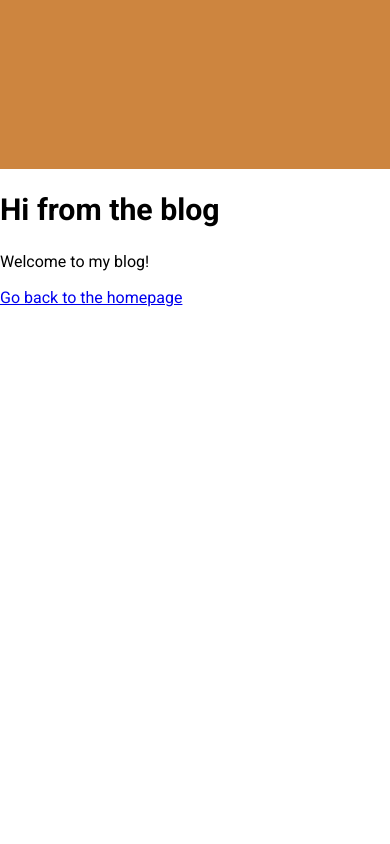
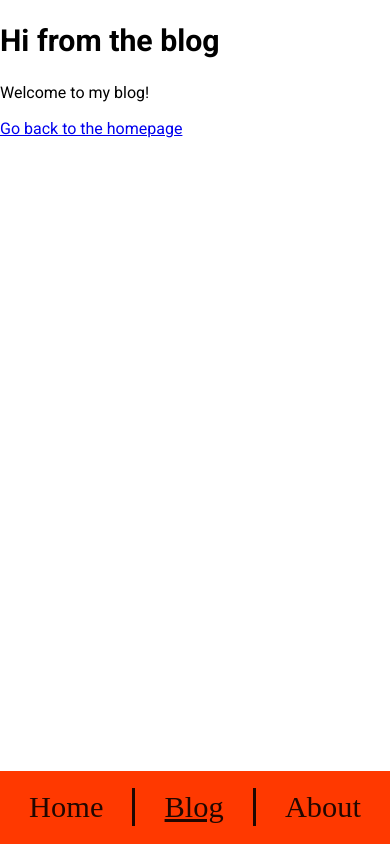
Before and after one commit to vilbergs/vilberg.tech, a Gatsby site: page /blog in a window 390 px wide. Built offline with nearby package versions, Linux system fonts and the light colour scheme; Gatsby itself is replaced by a stand-in of ours.

Commit message:
Break Out Menu and add fixed bottom mobile menu

```diff
--- a/src/components/header.js
+++ b/src/components/header.js
@@ -1,22 +1,64 @@
-import PropTypes from 'prop-types'
-import React from 'react'
+/** @jsx jsx */
+import { css, jsx } from '@emotion/core'
+import Menu from './Menu'
 
-const Header = ({ siteTitle }) => (
-  <header
-    style={{
-      gridArea: 'h',
-      height: '20vh',
-      backgroundColor: 'peru',
-    }}
-  ></header>
+const background = '#ff3900'
+const text = 'rgba(0,0,0,0.87)'
+
+const header = css`
+  grid-column: 1 / -1;
+`
+
+const navigation = css`
+  background-color: ${background};
+  overflow: hidden;
+  position: fixed;
+  bottom: 0;
+  width: 100%;
+  padding: 10px 0;
+
+  ul {
+    display: flex;
+    flex-wrap: wrap;
+    justify-content: space-between;
+    flex-direction: row;
+    list-style-type: none;
+    margin: 0;
+    padding: 0;
+
+    li {
+      font-family: Share Tech Mono;
+      color: rgb(0, 0, 0, 0.87);
+      flex-grow: 1;
+      font-size: 1.9em;
+      font-weight: 500;
+      text-align: center;
+      margin: 0.25em 0;
+      padding: 0 0.4em;
+      border-left: 3px solid ${text};
+
+      @media (min-width: 43.75em) {
+        font-size: 4em;
+        /* 2.5x body copy size = 40px */
+        border-left: 7px solid ${text};
+      }
+
+      &:first-of-type {
+        border-left: none;
+      }
+
+      a {
+        color: inherit;
+        text-decoration: none;
+      }
+    }
+  }
+`
+
+const Header = () => (
+  <header css={header}>
+    <Menu css={navigation} />
+  </header>
 )
 
-Header.propTypes = {
-  siteTitle: PropTypes.string,
-}
-
-Header.defaultProps = {
-  siteTitle: ``,
-}
-
 export default Header
--- a/src/components/layout.js
+++ b/src/components/layout.js
@@ -15,6 +15,10 @@ const Container = styled.div`
     'b b b b b b b b b b'
     'f f f f f f f f f f';
 
+  @media (prefers-color-scheme: dark) {
+    background-color: #292929;
+    color: rgba(255, 255, 255, 0.97);
+  }
   body {
     font-size: 100%;
   }
--- /dev/null
+++ b/src/components/menu.js
@@ -0,0 +1,44 @@
+import React from 'react'
+import { Link } from 'gatsby'
+
+const NavLink = props => (
+  <Link
+    {...props}
+    getProps={({ isCurrent, href }) => {
+      return {
+        style: {
+          textDecoration:
+            isCurrent || window.location.pathname === '/'
+              ? 'underline'
+              : 'none',
+        },
+      }
+    }}
+  />
+)
+
+const Menu = props => {
+  return (
+    <nav {...props}>
+      <ul>
+        <li>
+          <NavLink to="/" activeClassName="active">
+            Home
+          </NavLink>
+        </li>
+        <li>
+          <NavLink to="/blog" activeClassName="active">
+            Blog
+          </NavLink>
+        </li>
+        <li>
+          <NavLink to="/about" activeClassName="active">
+            About
+          </NavLink>
+        </li>
+      </ul>
+    </nav>
+  )
+}
+
+export default Menu
```
Also changed, not shown: src/pages/index.js (+2 -13 lines).
